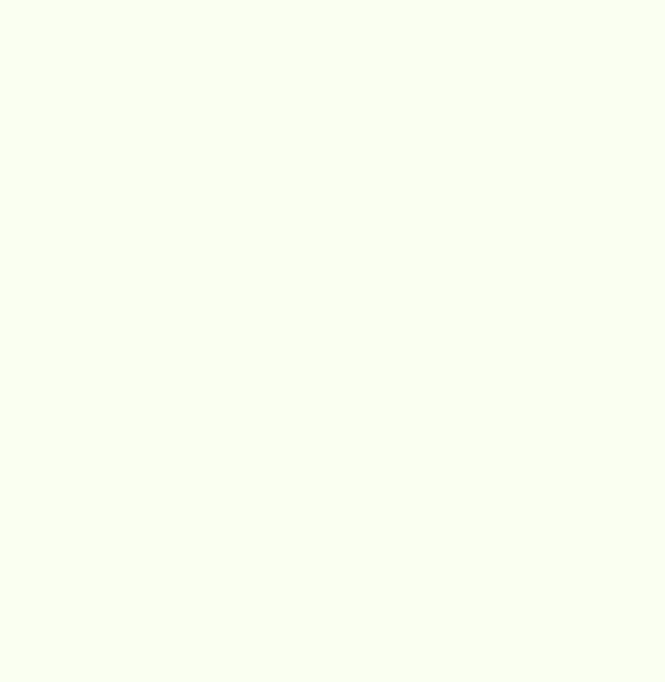
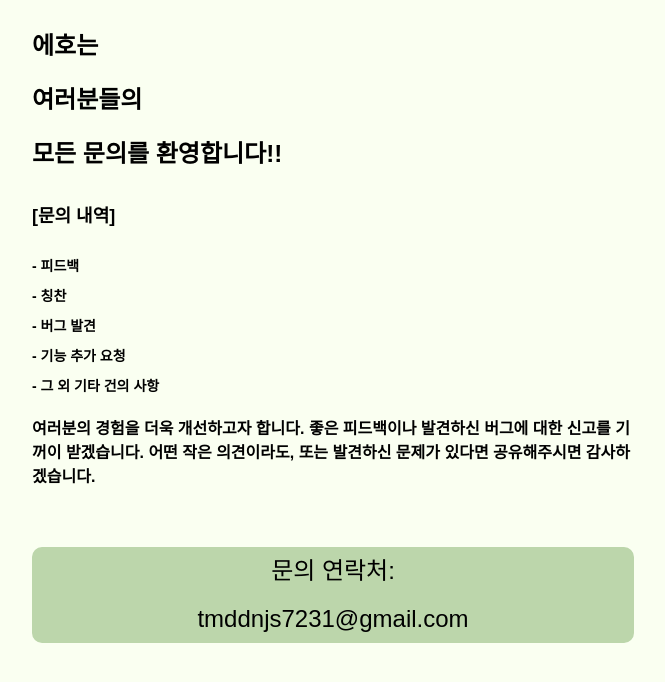
Before and after one commit to luke7231/eeho-web, a React (Create React App) app: page /setting/question in a window 1280 px wide. Before the commit this address had no page. Shown: the top 682 px of the page, without its empty margins (307-972 px from the left). Built offline with nearby package versions, Linux system fonts and the light colour scheme.

Commit message:
feat: 문의하기 페이지 추가

```diff
--- a/src/Routes/setting/index.tsx
+++ b/src/Routes/setting/index.tsx
@@ -9,15 +9,15 @@ import { tellClearHistory } from "../../utils/eeho-api/bridge-handler";
 
 const Container = styled.div`
     width: 100%;
-    height: 100vh;
     display: flex;
     flex-direction: column;
     justify-content: center;
     align-items: center;
     padding: 0 33px;
+    padding-bottom: 60px;
 `;
 const Header = styled.div`
-    position: fixed;
+    position: relative;
     top: 0;
     width: 100%;
     display: flex;
@@ -149,6 +149,7 @@ const Setting = () => {
                 <Tab onClick={() => navigate("/privacy")}>개인정보 처리방침</Tab>
                 <Tab onClick={() => navigate("./report")}>신고</Tab>
                 <Tab onClick={() => navigate("./block")}>차단 문의</Tab>
+                <Tab onClick={() => navigate("./question")}>문의하기</Tab>
                 {/* <Tab onClick={() => navigate("/privacy")}>로그아웃</Tab> */}
                 <Tab onClick={() => openSignOutModal()}>회원 탈퇴</Tab>
             </Menu>
--- /dev/null
+++ b/src/Routes/setting/question.tsx
@@ -0,0 +1,83 @@
+import styled from "styled-components";
+import Title from "../../components/onboarding/title";
+
+const Contanier = styled.div`
+    width: 100%;
+    height: 100vh;
+    display: flex;
+    flex-direction: column;
+    justify-content: flex-start;
+    align-items: center;
+    padding: 0 24px;
+    margin-top: 32px;
+`;
+const InputContainer = styled.div``;
+const Bold = styled.div`
+    margin-top: 20px;
+    font-weight: 800;
+    font-size: 18px;
+`;
+const Text = styled.div`
+    display: flex;
+    margin: 20px 0 10px 0;
+    flex-direction: column;
+    justify-content: center;
+    flex-shrink: 0;
+    font-size: 16px;
+    font-style: normal;
+    font-weight: 500;
+    line-height: normal;
+`;
+const CopyTextBox = styled.div`
+    background-color: #bcd6ab;
+    border: 0;
+    width: 100%;
+    text-align: center;
+    font-size: 24px;
+    margin-bottom: 48px;
+    border-radius: 10px;
+    padding: 12px;
+    margin-top: 60px;
+`;
+
+const Question = () => {
+    return (
+        <Contanier>
+            <InputContainer>
+                <Title style={{ fontSize: 24 }}>
+                    에호는 <br />
+                    <br />
+                    여러분들의
+                    <br />
+                    <br /> 모든 문의를 환영합니다!!
+                </Title>
+
+                <Bold style={{ marginTop: 40 }}>[문의 내역]</Bold>
+                <Text style={{ fontWeight: 700 }}>
+                    <div style={{ marginTop: 10 }}>- 피드백</div>
+                    <div style={{ marginTop: 10 }}>- 칭찬</div>
+                    <div style={{ marginTop: 10 }}> - 버그 발견</div>
+                    <div style={{ marginTop: 10 }}> - 기능 추가 요청</div>
+                    <div
+                        style={{
+                            marginTop: 10,
+                            marginBottom: 20,
+                        }}
+                    >
+                        {" "}
+                        - 그 외 기타 건의 사항
+                    </div>
+                    여러분의 경험을 더욱 개선하고자 합니다. 좋은 피드백이나 발견하신 버그에 대한 신고를 기꺼이
+                    받겠습니다. 어떤 작은 의견이라도, 또는 발견하신 문제가 있다면 공유해주시면 감사하겠습니다.
+                </Text>
+                <CopyTextBox>
+                    문의 연락처: <br />
+                    <br />
+                    tmddnjs7231@gmail.com
+                </CopyTextBox>
+            </InputContainer>
+        </Contanier>
+    );
+};
+
+export default Question;
--- a/src/router.tsx
+++ b/src/router.tsx
@@ -25,6 +25,7 @@ import Privacy from "./Routes/setting/privacy";
 import Login from "./Routes/onboarding/login/login";
 import Report from "./Routes/setting/report";
 import Block from "./Routes/setting/block";
+import Question from "./Routes/setting/question";
 
 const Router = () => {
     const { isLoggedIn } = useAuth();
@@ -58,6 +59,7 @@ const Router = () => {
                 <Route path="/setting/copy_link" element={<CopyLink />} />
                 <Route path="/setting/report" element={<Report />} />
                 <Route path="/setting/block" element={<Block />} />
+                <Route path="/setting/question" element={<Question />} />
 
                 <Route path="/agree" element={<Agree />} />
                 <Route path="/service-content" element={<ServiceContent />} />
```
